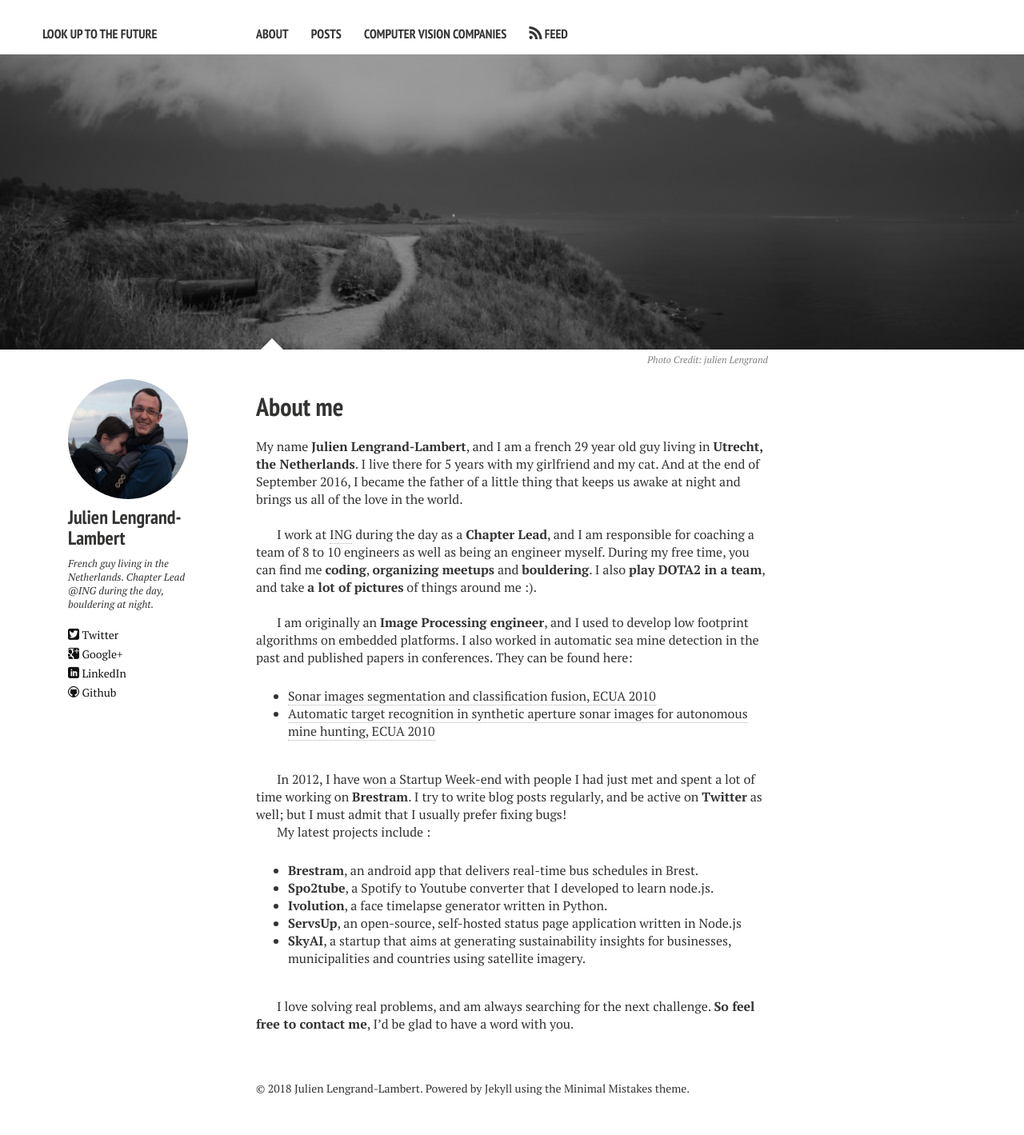
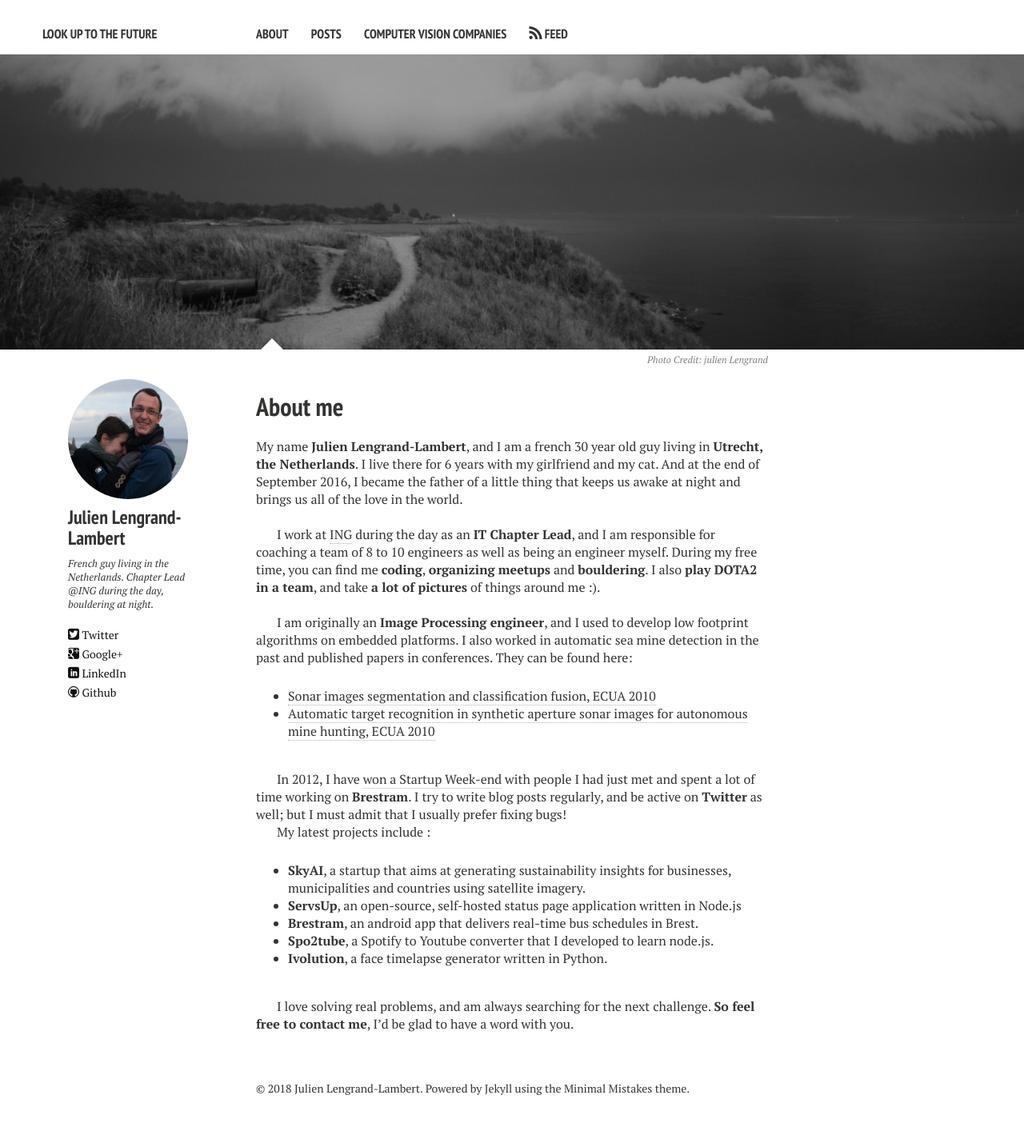
Before and after one commit to jlengrand/jlengrand.github.io, a Jekyll site: the page built from about.md, in a window 1280 px wide. Shown: the whole page at 80% size. Built offline with Jekyll 4.4.1, drawn with Linux system fonts in a browser that asks for light colours; nearby versions of some CDN libraries.

Commit message:
Minor updates profile

```diff
--- a/about.md
+++ b/about.md
@@ -11,13 +11,13 @@
   creditlink: http://www.fluidr.com/photos/49365498@N03/sets
 ---
 
-My name **Julien Lengrand-Lambert**, and I am a french 29 year old guy living in **Utrecht, the Netherlands**. I live there for 5 years with my girlfriend and my cat. And at the end of September 2016, I became the father of a little thing that keeps us awake at night and brings us all of the love in the world.
+My name **Julien Lengrand-Lambert**, and I am a french 30 year old guy living in **Utrecht, the Netherlands**. I live there for 6 years with my girlfriend and my cat. And at the end of September 2016, I became the father of a little thing that keeps us awake at night and brings us all of the love in the world.
 
 
 <br>
 
 
-I work at [ING](ing.nl) during the day as a **Chapter Lead**, and I am responsible for coaching a team of 8 to 10 engineers as well as being an engineer myself. During my free time, you can find me **[coding](http://github.com/jlengrand)**, **[organizing meetups](http://www.meetup.com/Saturday-Morning-Coding-Utrecht/)** and **bouldering**. I also **[play DOTA2](http://dotabuff.com/teams/1132289) in a team**, and take **[a lot of pictures](http://www.fluidr.com/photos/49365498@N03/sets)** of things around me :).
+I work at [ING](ing.nl) during the day as an **IT Chapter Lead**, and I am responsible for coaching a team of 8 to 10 engineers as well as being an engineer myself. During my free time, you can find me **[coding](http://github.com/jlengrand)**, **[organizing meetups](http://www.meetup.com/Saturday-Morning-Coding-Utrecht/)** and **bouldering**. I also **[play DOTA2](http://dotabuff.com/teams/1132289) in a team**, and take **[a lot of pictures](http://www.fluidr.com/photos/49365498@N03/sets)** of things around me :).
 
 
 <br>
@@ -39,12 +39,11 @@
 
 My latest projects include :
 
-
+- **[SkyAI](http://skyai.io/)**, a startup that aims at generating sustainability insights for businesses, municipalities and countries using satellite imagery.
+- **[ServsUp](http://servsup.co/)**, an open-source, self-hosted status page application written in Node.js
 - **[Brestram](http://play.google.com/store/apps/details?id=fr.lengrand.brestram&hl=en)**, an android app that delivers real-time bus schedules in Brest.
 - **[Spo2tube](http://spo2tu.be/)**, a Spotify to Youtube converter that I developed to learn node.js.
 - **[Ivolution](http://jlengrand.github.io/Ivolution/)**, a face timelapse generator written in Python.
-- **[ServsUp](http://servsup.co/)**, an open-source, self-hosted status page application written in Node.js
-- **[SkyAI](http://skyai.io/)**, a startup that aims at generating sustainability insights for businesses, municipalities and countries using satellite imagery.
 
 <br>
 
```
